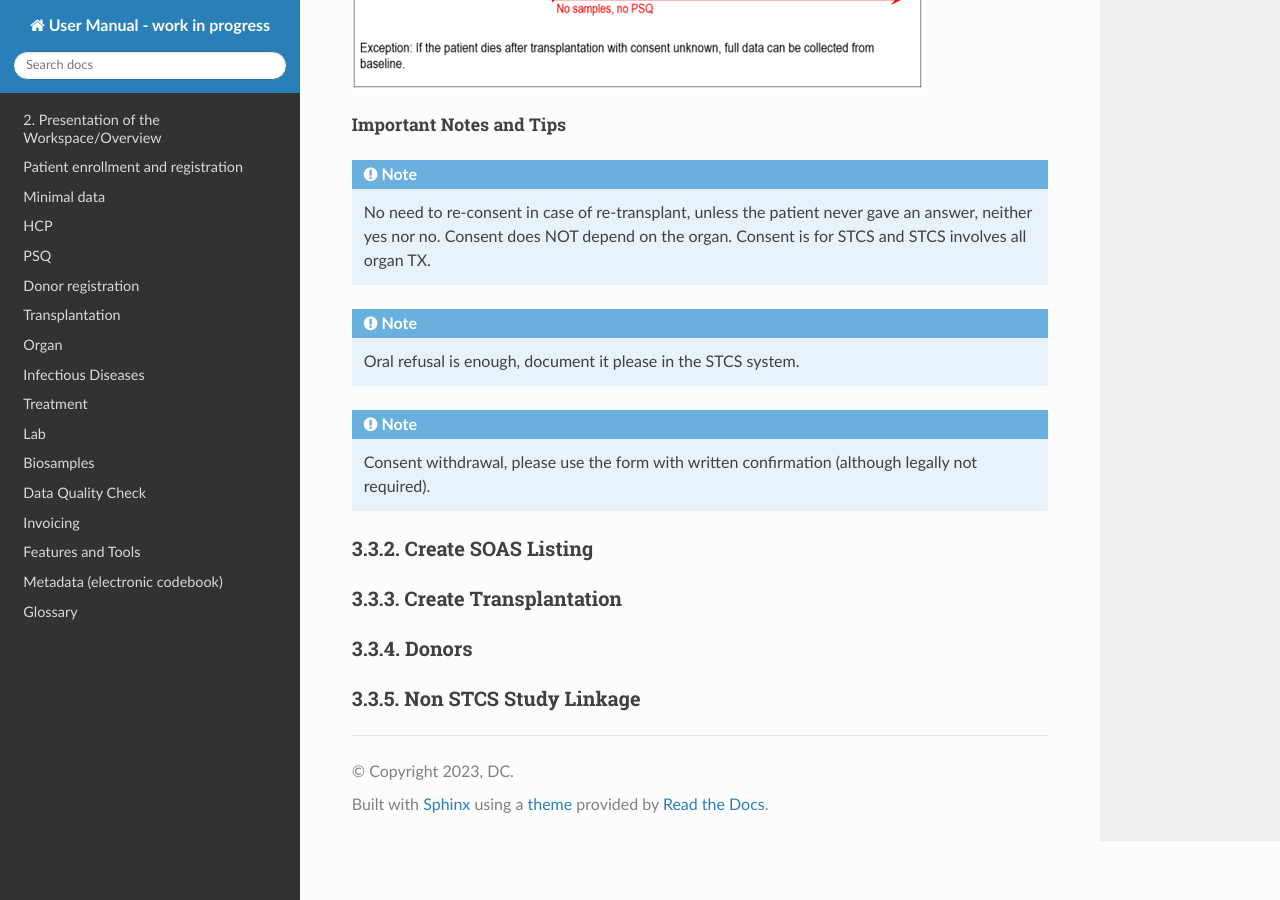
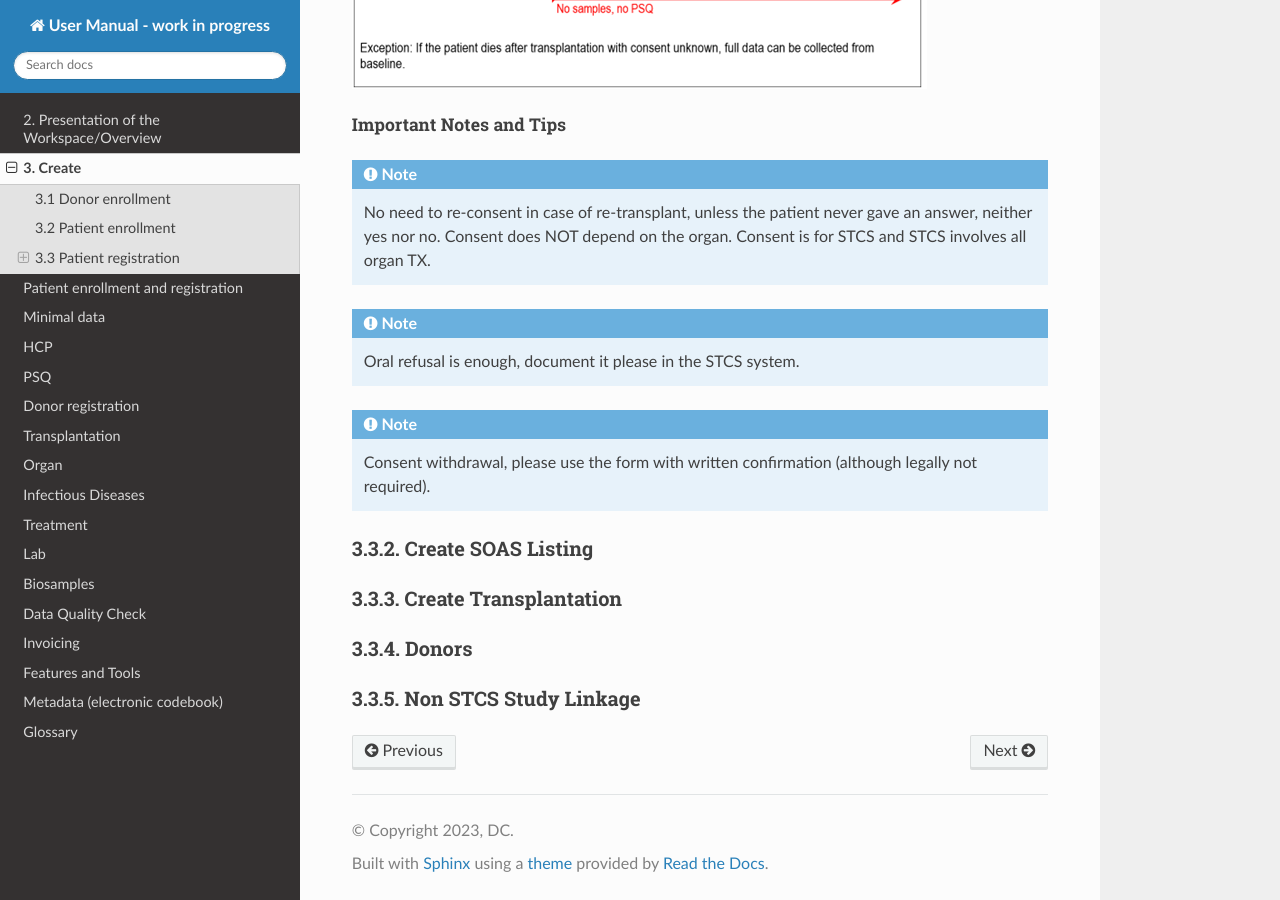
Before and after one commit to swiss-transplant-cohort-study/3LC-user-manual, a Sphinx documentation site: the page built from docs/source/createPatDon.rst, in a window 1280 px wide and 900 px high, scrolled down 3288 px. Built offline with Sphinx 7.4.7 and the Read the Docs theme 3.1.0, drawn with Linux system fonts in a browser that asks for light colours; pages that are not in the unit, such as notebooks, are missing from menus.

```diff
--- a/docs/source/index.rst
+++ b/docs/source/index.rst
@@ -34,7 +34,7 @@ This section provides information about the different types of users and respect
 .. toctree::
    :maxdepth: 1
 
-   : CreatePatDon
+   createPatDon
 
 Patient enrollment and registration
 **************************************
```
